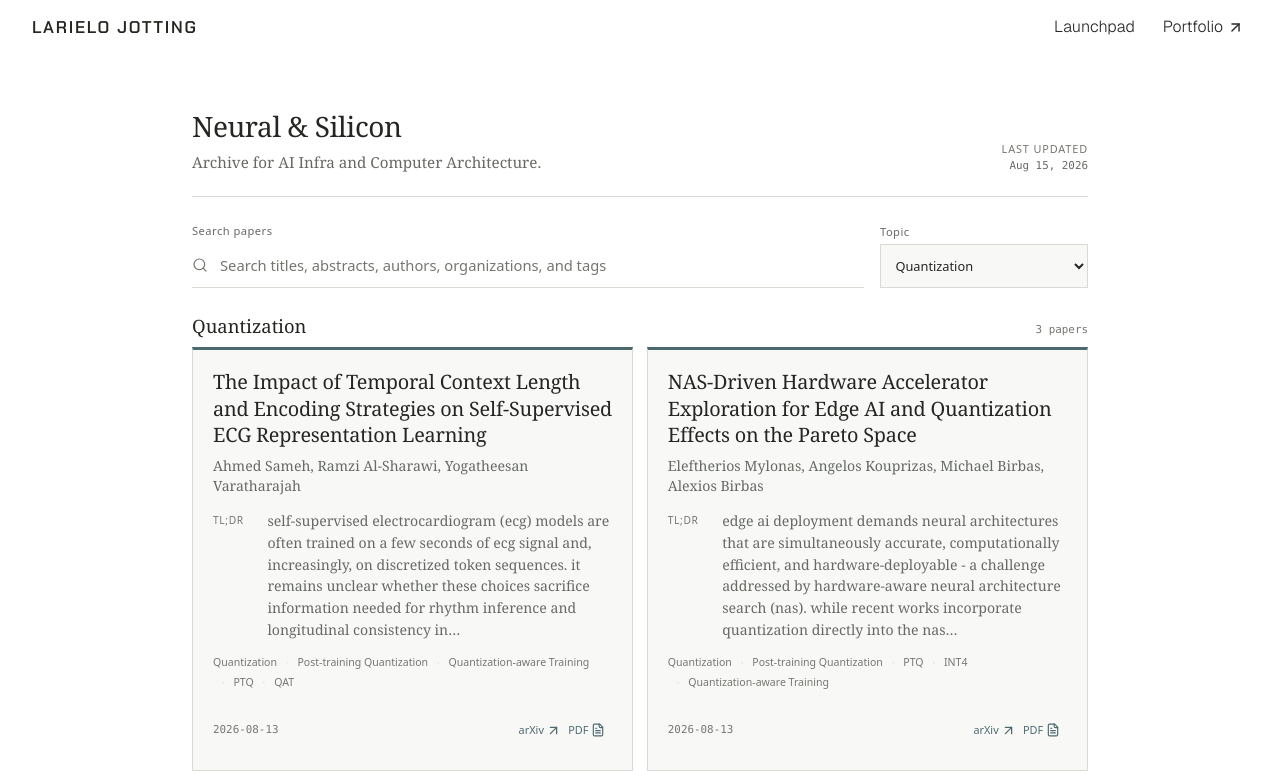
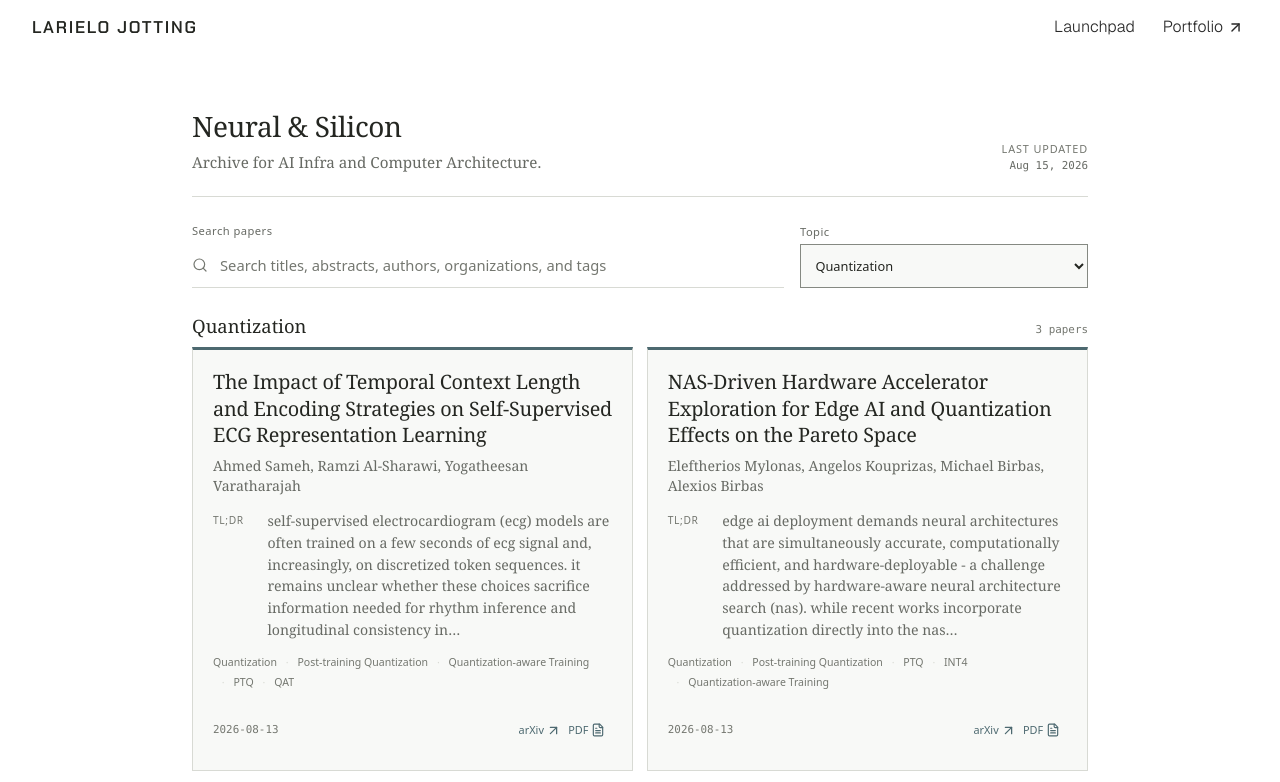
Before and after one commit to LArielOzjH/LArielOzjH.github.io, a Next.js app in the folder blog-source/: page /papers in a window 1280 px wide. Shown: the top 782 px of the page. Built offline with nearby package versions, Linux system fonts and the light colour scheme; a web font is replaced by a local one.

Commit message:
fix: improve paper filter clarity

```diff
--- a/blog-source/app/globals.css
+++ b/blog-source/app/globals.css
@@ -603,6 +603,7 @@ a {
   --papers-muted: #676a64;
   --papers-faint: #747770;
   --papers-line: #d8dad4;
+  --papers-control-line: #858982;
   --papers-signal: #4d6970;
   --papers-wash: #f8f9f7;
   overflow-x: clip;
@@ -668,7 +669,7 @@ a {
 
 .papers-page .papers-filter-toolbar {
   display: grid;
-  grid-template-columns: minmax(0, 1fr) minmax(10rem, 13rem);
+  grid-template-columns: minmax(0, 1fr) minmax(16rem, 18rem);
   align-items: end;
   gap: 1rem;
 }
@@ -753,7 +754,7 @@ a {
 .papers-page .papers-topic select {
   width: 100%;
   min-height: 2.75rem;
-  border: 1px solid var(--papers-line);
+  border: 1px solid var(--papers-control-line);
   border-radius: 0;
   background: var(--papers-wash);
   color: var(--papers-ink);
```
Also changed, not shown: 1 other file (tests, documents, lock files or other folders).
